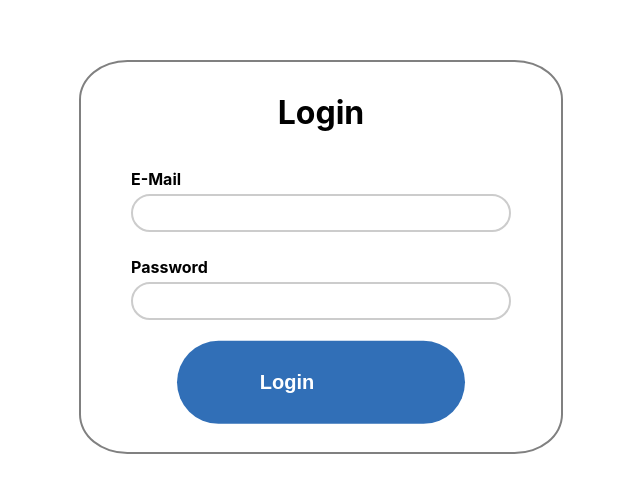
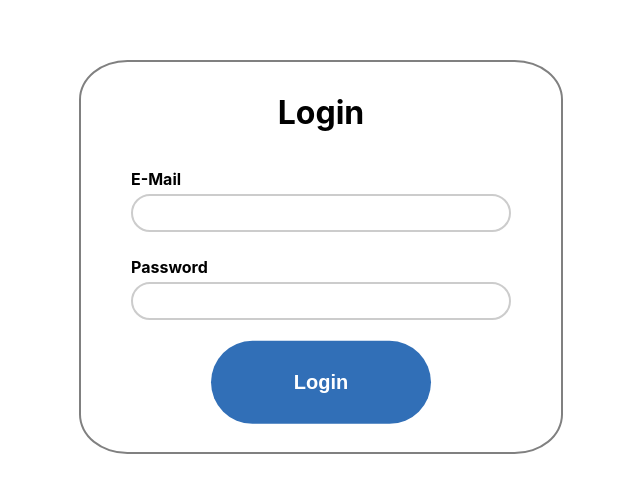
Before and after one commit to HuSchKa2020/Studienarbeit, a React (Create React App) app in the folder client/: page /login in a window 1280 px wide. Shown: the part 143-636 px from the top of the page, without its empty margins (319-959 px from the left). Built offline with nearby package versions, Linux system fonts and the light colour scheme.

Commit message:
10 css design

```diff
--- a/client/src/components/Fehlersuche.css
+++ b/client/src/components/Fehlersuche.css
@@ -1,47 +1,47 @@
 .suchContainer {
+  margin: 10px 20px;
+  width: 1130px;
   display: grid;
-  grid-template-columns: 250px, 250px;
+  grid-template-columns: 50% 50%;
   grid-template-rows: 75px 100px 100px 50px auto;
 }
 
-.inputField#titel {
-  width: 500px;
+#ueberschrift {
+  grid-column-start: 1;
+  grid-row-start: 1;
+  text-align: left;
+  margin: 10px 50px;
 }
-
 #titelContainer {
   grid-column-start: 1;
   grid-row-start: 2;
-  background-color: blueviolet;
 }
 
 #loesungContainer {
   grid-column-start: 2;
   grid-row-start: 2;
-
-  background-color: red;
 }
 
 #auswirkungContainer {
   grid-column-start: 1;
   grid-row-start: 3;
-  background-color: chartreuse;
 }
 
 #statusContainer {
   grid-column-start: 2;
   grid-row-start: 3;
-  background-color: aqua;
 }
 
 #sucheButton {
+  width: 200px;
+  height: 50px;
   grid-column-start: 2;
   grid-row-start: 4;
-  background-color: aqua;
+  justify-self: end;
 }
 
 #tabellenContainer {
   grid-column-start: 1;
   grid-row-start: 5;
   grid-column-end: 2;
-  background-color: bisque;
 }
--- a/client/src/components/Fehlersuche.js
+++ b/client/src/components/Fehlersuche.js
@@ -37,7 +37,7 @@ const Fehlersuche = () => {
 
   return (
     <div className="suchContainer">
-      <h1>Suche</h1>
+      <h1 id="ueberschrift">Suche</h1>
       <div className="field titel" id="titelContainer">
         <label>Titel</label>
         <input
@@ -82,7 +82,12 @@ const Fehlersuche = () => {
           onChange={(e) => setAuswirkung(e.target.value)}
         />
       </div>
-      <button id="sucheButton" type="submit" onClick={getFehler}>
+      <button
+        className="btn neutral"
+        id="sucheButton"
+        type="submit"
+        onClick={getFehler}
+      >
         <p className="text">Suche</p>
       </button>
       <div id="tabellenContainer">
--- a/client/src/components/Login.css
+++ b/client/src/components/Login.css
@@ -17,7 +17,7 @@ h1 {
   text-align: center;
 }
 
-.btn {
+#btnLogin {
   position: fixed;
   top: 80%;
   left: 50%;
--- a/client/src/components/Login.js
+++ b/client/src/components/Login.js
@@ -60,7 +60,12 @@ const Login = () => {
             onChange={(e) => setPassword(e.target.value)}
           />
         </div>
-        <button className="btn neutral" type="submit" onClick={handleSubmit}>
+        <button
+          className="btn neutral"
+          id="btnLogin"
+          type="submit"
+          onClick={handleSubmit}
+        >
           <p className="text">Login</p>
         </button>
       </form>
--- a/client/src/index.css
+++ b/client/src/index.css
@@ -24,6 +24,7 @@ code {
   border: 2px solid #ccc;
   border-radius: 50px;
   height: 30px;
+  width: auto;
   padding: 2px 5px;
   font-size: large;
 }
@@ -35,12 +36,14 @@ code {
 }
 
 .btn {
-  width: 60%;
   padding: 0px;
   border-radius: 50px;
   border: none;
   color: white;
   margin: 0px;
+  font-size: 20px;
+  font-weight: bold;
+  text-align: center;
 }
 
 .btn.neutral {
@@ -54,6 +57,10 @@ code {
   background: red;
 }
 
+.btn.neutral:hover {
+  background-color: darkblue;
+}
+
 .field {
   padding: 10px;
   display: grid;
```
